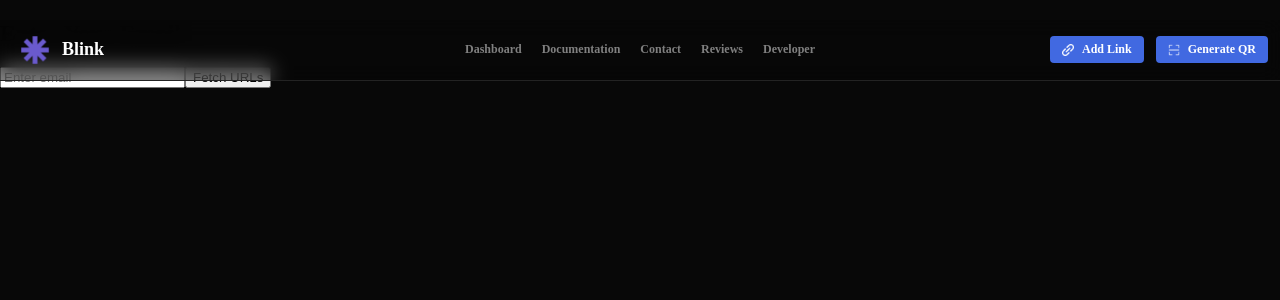
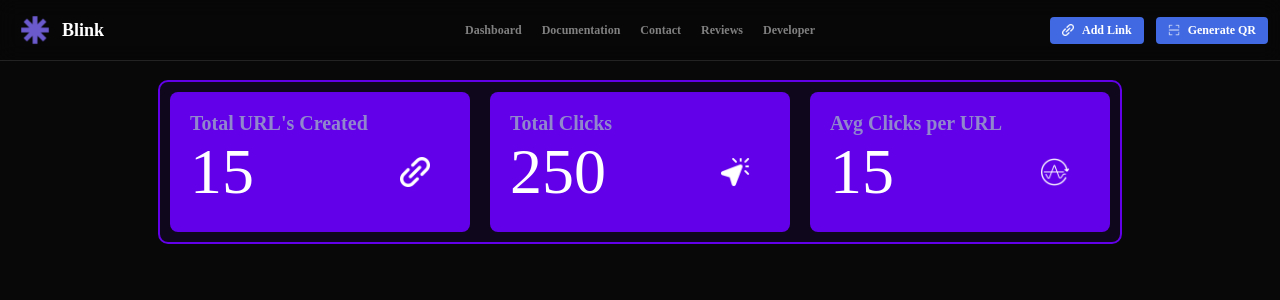
Before and after one commit to Abhishekkjainn/blink, a React (Vite) app: page /dashboard in a window 1280 px wide. Shown: the top 300 px of the page. Built offline with nearby package versions, Linux system fonts and the light colour scheme; a web font is replaced by a local one.

Commit message:
Added analysis

```diff
--- a/src/App.css
+++ b/src/App.css
@@ -16,6 +16,7 @@ body{
     justify-content: center;
     align-items: center;
     position: fixed;
+    z-index: 100;
 }
 .company{
     width: 25%;
@@ -419,9 +420,55 @@ body{
   }
 
 
-
-
-
+  /*page2*/
+  .page2{
+    width: 100%;
+    height: calc(100vh - 60px);
+    padding-top: 60px;
+    display: flex;
+    justify-content: start;
+    align-items: center;
+    flex-direction: column;
+  }
+  .analysis{
+    margin-top: 20px;
+    width: 75%;
+    height: 160px;
+    border: 2px solid #6200ea;
+    background-color: #6200ea15;
+    border-radius: 10px;
+    display: flex;
+    justify-content: space-around;
+    align-items: start;
+  }
+  .analysiscard{
+    margin: 10px;
+    width: 35%;
+    height: 140px;
+    background-color: #6200ea;
+    border-radius: 8px;
+  }
+  .analhead{
+    font-size: 20px;
+    color: #9187cd;
+    font-weight: 600;
+    margin-top: 20px;
+    margin-left: 20px;
+  }
+  .analvalue{
+    display: flex;
+    justify-content: space-between;
+    align-items: center;
+  }
+  .val{
+    font-size: 64px;
+    color: white;
+    margin-left: 20px;
+  }
+  .valicon{
+    width: 30px;
+    margin-right: 40px;
+  }
 
 
 
--- a/src/pages/page2.jsx
+++ b/src/pages/page2.jsx
@@ -24,6 +24,7 @@ export default function Page2() {
           setUrls(data.urls);
           setHasEmail(true);
           localStorage.setItem('email', email);
+          setEmail(email);
         } else {
           setHasEmail(false);
         }
@@ -42,49 +43,30 @@ export default function Page2() {
   };
 
   return (
-    <div className="page-container">
-      {hasEmail ? (
-        <div className="card">
-          <h2 className="card-title">Your Saved URLs</h2>
-          {urls.length > 0 ? (
-            <ul className="url-list">
-              {urls.map((url, index) => (
-                <li key={index} className="url-item">
-                  <a
-                    href={url.url}
-                    target="_blank"
-                    rel="noopener noreferrer"
-                    className="url-link"
-                  >
-                    {url.url}{' '}
-                    <span className="shortcode">({url.shortCode})</span>
-                  </a>
-                  <span className="click-count">Clicks: {url.clickCount}</span>
-                </li>
-              ))}
-            </ul>
-          ) : (
-            <p className="no-urls">No URLs found.</p>
-          )}
+    <div className="page2">
+      <div className="analysis">
+        <div className="analysiscard">
+          <div className="analhead">Total URL's Created</div>
+          <div className="analvalue">
+            <div className="val">15</div>
+            <img src="/add.png" alt="" className="valicon" />
+          </div>
         </div>
-      ) : (
-        <div className="card">
-          <h2 className="card-title">Enter Your Email</h2>
-          <form onSubmit={handleSubmit} className="email-form">
-            <input
-              type="email"
-              placeholder="Enter email"
-              value={email}
-              onChange={(e) => setEmail(e.target.value)}
-              className="email-input"
-              required
-            />
-            <button type="submit" className="submit-button">
-              Fetch URLs
-            </button>
-          </form>
+        <div className="analysiscard">
+          <div className="analhead">Total Clicks</div>
+          <div className="analvalue">
+            <div className="val">250</div>
+            <img src="/click.png" alt="" className="valicon" />
+          </div>
         </div>
-      )}
+        <div className="analysiscard">
+          <div className="analhead">Avg Clicks per URL</div>
+          <div className="analvalue">
+            <div className="val">15</div>
+            <img src="/average.png" alt="" className="valicon" />
+          </div>
+        </div>
+      </div>
     </div>
   );
 }
```
Also changed, not shown: public/average.png (added), public/click.png (added).
